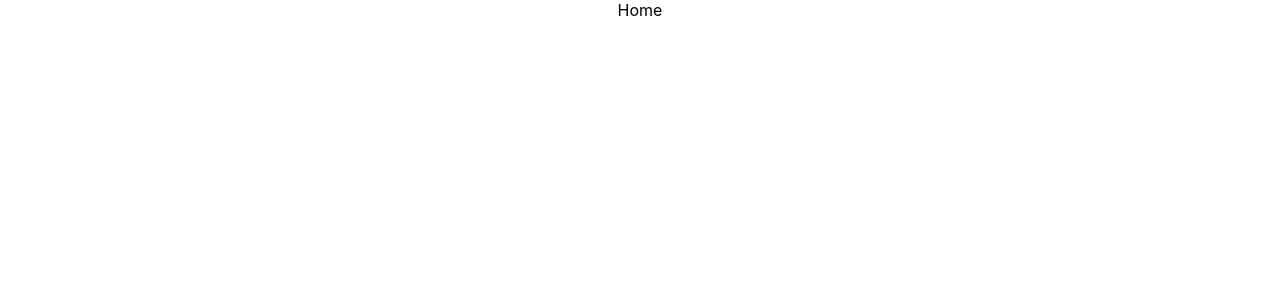
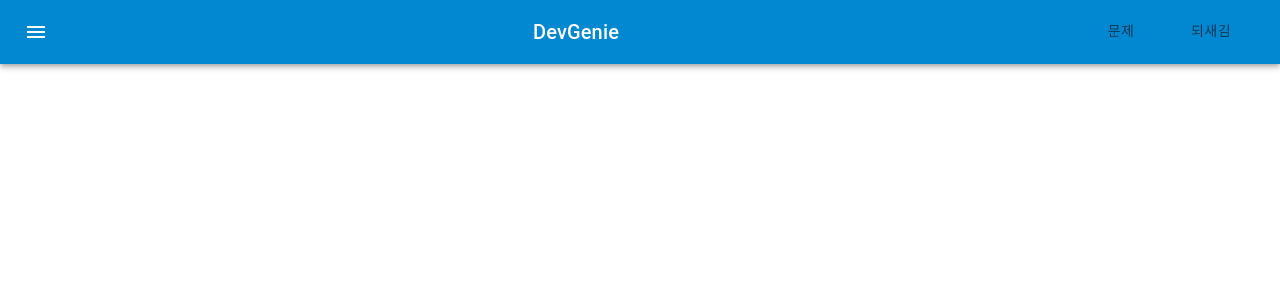
Before and after one commit to LongHonor/DevGenie, a React (Create React App) app in the folder frontend/devgenie/: page / in a window 1280 px wide. Shown: the top 300 px of the page. Built offline with nearby package versions, Linux system fonts and the light colour scheme.

Commit message:
Add mui, navigationbar
css 라이브러리 mui 추가, navbar 추가

```diff
--- a/frontend/devgenie/package.json
+++ b/frontend/devgenie/package.json
@@ -3,6 +3,10 @@
   "version": "0.1.0",
   "private": true,
   "dependencies": {
+    "@emotion/react": "^11.11.1",
+    "@emotion/styled": "^11.11.0",
+    "@mui/icons-material": "^5.14.18",
+    "@mui/material": "^5.14.18",
     "@testing-library/jest-dom": "^5.17.0",
     "@testing-library/react": "^13.4.0",
     "@testing-library/user-event": "^13.5.0",
--- a/frontend/devgenie/src/Pages/HomePage.js
+++ b/frontend/devgenie/src/Pages/HomePage.js
@@ -1,7 +1,8 @@
 import React from 'react';
+import Header from '../organisms/NavigationBar';
 
 const HomePage = () => {
-  return <div>Home</div>;
+  return <Header />;
 };
 
 export default HomePage;
--- a/frontend/devgenie/src/Pages/QuizListPage.js
+++ b/frontend/devgenie/src/Pages/QuizListPage.js
@@ -1,7 +1,7 @@
 import React from 'react';
-
+import Header from '../organisms/NavigationBar';
 const QuizListPage = () => {
-  return <div>QuizList</div>;
+  return <Header />;
 };
 
 export default QuizListPage;
--- a/frontend/devgenie/src/Pages/QuizPage.js
+++ b/frontend/devgenie/src/Pages/QuizPage.js
@@ -1,7 +1,7 @@
 import React from 'react';
-
+import Header from '../organisms/NavigationBar';
 const QuizPage = () => {
-  return <div>QuizPage</div>;
+  return <Header />;
 };
 
 export default QuizPage;
--- a/frontend/devgenie/src/Pages/ReminderPage.js
+++ b/frontend/devgenie/src/Pages/ReminderPage.js
@@ -1,7 +1,7 @@
 import React from 'react';
-
+import Header from '../organisms/NavigationBar';
 const ReminderPage = () => {
-  return <div>ReminderPage</div>;
+  return <Header />;
 };
 
 export default ReminderPage;
--- /dev/null
+++ b/frontend/devgenie/src/organisms/NavigationBar.js
@@ -0,0 +1,102 @@
+import React from 'react';
+import { Link, Outlet, matchPath } from 'react-router-dom';
+import {
+  AppBar,
+  Toolbar,
+  Typography,
+  Button,
+  Box,
+  Tabs,
+  Tab,
+  IconButton,
+  InputBase,
+} from '@mui/material';
+import { createTheme, styled, alpha } from '@mui/material/styles';
+import MenuIcon from '@mui/icons-material/Menu';
+
+const Search = styled('div')(({ theme }) => ({
+  'position': 'relative',
+  'borderRadius': theme.shape.borderRadius,
+  'backgroundColor': alpha(theme.palette.common.white, 0.15),
+  '&:hover': {
+    backgroundColor: alpha(theme.palette.common.white, 0.25),
+  },
+  'marginLeft': 0,
+  'width': '100%',
+  [theme.breakpoints.up('sm')]: {
+    marginLeft: theme.spacing(1),
+    width: 'auto',
+  },
+}));
+
+const StyledInputBase = styled(InputBase)(({ theme }) => ({
+  'color': 'inherit',
+  '& .MuiInputBase-input': {
+    padding: theme.spacing(1, 1, 1, 0),
+
+    paddingLeft: `calc(1em + ${theme.spacing(4)})`,
+    transition: theme.transitions.create('width'),
+    width: '100%',
+    [theme.breakpoints.up('sm')]: {
+      'width': '12ch',
+      '&:focus': {
+        width: '20ch',
+      },
+    },
+  },
+}));
+
+const SearchIconWrapper = styled('div')(({ theme }) => ({
+  padding: theme.spacing(0, 2),
+  height: '100%',
+  position: 'absolute',
+  pointerEvents: 'none',
+  display: 'flex',
+  alignItems: 'center',
+  justifyContent: 'center',
+}));
+
+const NavigationBar = () => {
+  return (
+    <Box sx={{ flexGrow: 1 }}>
+      <AppBar position='static' color='info'>
+        <Toolbar>
+          <IconButton
+            size='large'
+            edge='start'
+            color='inherit'
+            aria-label='open drawer'
+            sx={{ mr: 2 }}
+          >
+            <MenuIcon />
+          </IconButton>
+          <Typography
+            variant='h6'
+            noWrap
+            component='div'
+            sx={{ flexGrow: 1, display: { xs: 'none', sm: 'block' } }}
+          >
+            DevGenie
+          </Typography>
+
+          <Tabs>
+            <Tab
+              label='문제'
+              value='/quizlist'
+              to='/quizlist'
+              component={Link}
+            />
+            <Tab
+              label='되새김'
+              value='/reminder'
+              to='/reminder'
+              component={Link}
+            />
+          </Tabs>
+        </Toolbar>
+      </AppBar>
+    </Box>
+  );
+};
+
+export default NavigationBar;
```
Also changed, not shown: 1 other file (tests, documents, lock files or other folders).
